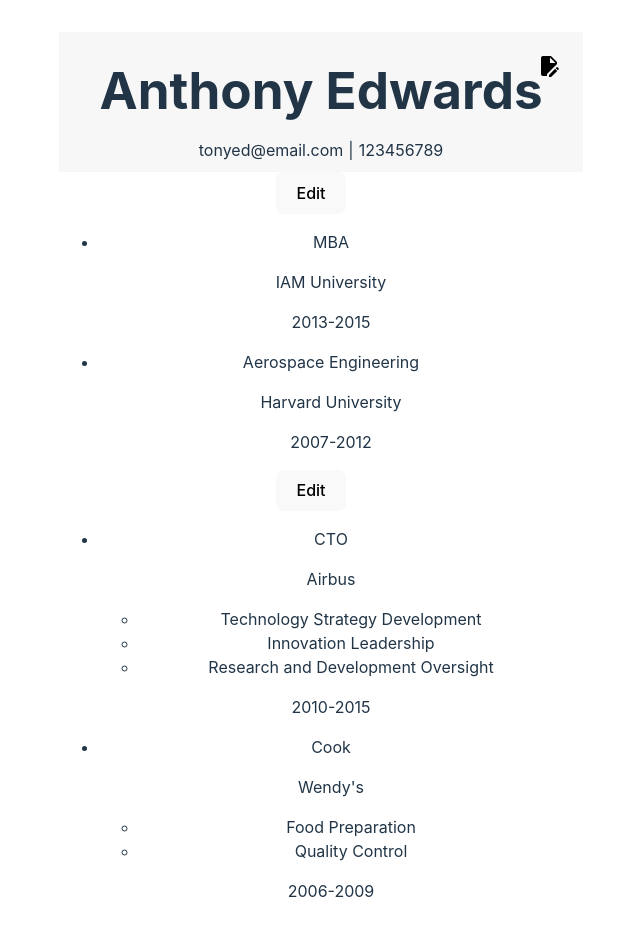
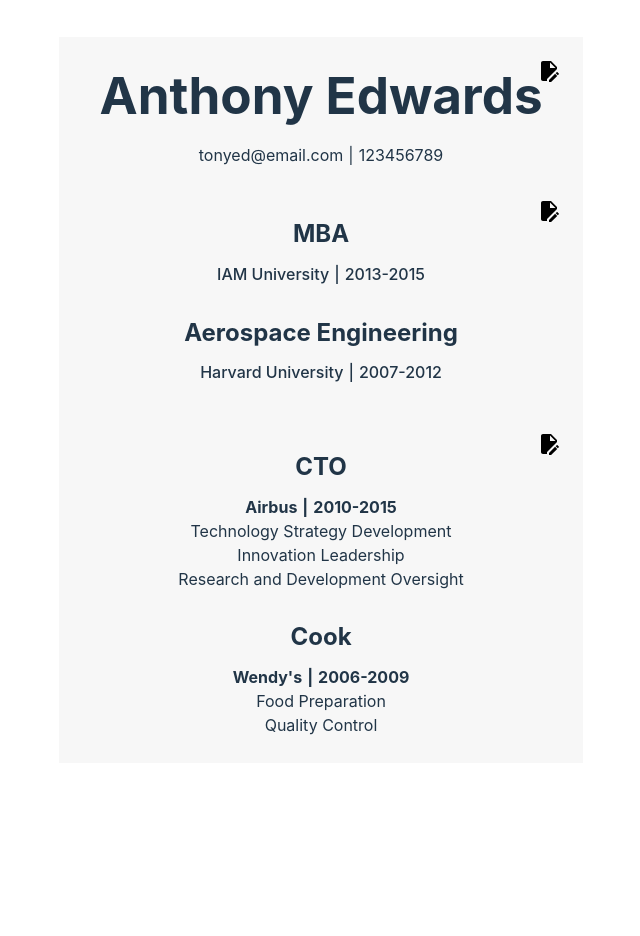
Before and after one commit to ruizterce/cv-editor, a React (Vite) app: page / in a window 1280 px wide. Shown: the top 936 px of the page, without its empty margins (329-969 px from the left). After the commit the page ends 800 px from the top, so only its background shows below. Built offline with nearby package versions, Linux system fonts and the light colour scheme.

Commit message:
Add styles to Education and Experience

```diff
--- a/src/components/Education.jsx
+++ b/src/components/Education.jsx
@@ -1,6 +1,8 @@
 import { useState } from "react";
 import data from "../data/data.js";
+import EditBtn from "./EditBtn.jsx";
 import { v4 as uuidv4 } from "uuid";
+import "../styles/Education.css";
 
 export default function Education() {
   const [education, setEducation] = useState(data.education);
@@ -24,14 +26,16 @@ export default function Education() {
   if (!editMode) {
     return (
       <section className="education">
-        <button onClick={toggleEdit}>Edit</button>
+        <EditBtn editFunction={toggleEdit} />
         <ul>
           {education.map((educationalUnit) => {
             return (
               <li key={educationalUnit.id}>
-                <p>{educationalUnit.title}</p>
-                <p>{educationalUnit.school}</p>
-                <p>{educationalUnit.date}</p>
+                <h2>{educationalUnit.title}</h2>
+                <h4>
+                  <span>{educationalUnit.school}</span>
+                  <span>{educationalUnit.date}</span>
+                </h4>
               </li>
             );
           })}
--- a/src/components/Experience.jsx
+++ b/src/components/Experience.jsx
@@ -1,6 +1,8 @@
 import { useState } from "react";
 import data from "../data/data.js";
 import { v4 as uuidv4 } from "uuid";
+import EditBtn from "./EditBtn.jsx";
+import "../styles/Experience.css";
 
 export default function Experience() {
   const [experience, setExperience] = useState(data.experience);
@@ -98,13 +100,16 @@ export default function Experience() {
   if (!editMode) {
     return (
       <section className="experience">
-        <button onClick={toggleEdit}>Edit</button>
+        <EditBtn editFunction={toggleEdit} />
         <ul>
           {experience.map((experienceUnit) => {
             return (
               <li key={experienceUnit.id}>
-                <p>{experienceUnit.position}</p>
-                <p>{experienceUnit.company}</p>
+                <h2>{experienceUnit.position}</h2>
+                <h4>
+                  <span>{experienceUnit.company}</span>
+                  <span>{experienceUnit.date}</span>
+                </h4>
                 <ul>
                   {experienceUnit.responsibilities.map(
                     (responsibility, index) => {
@@ -112,7 +117,6 @@ export default function Experience() {
                     }
                   )}
                 </ul>
-                <p>{experienceUnit.date}</p>
               </li>
             );
           })}
--- /dev/null
+++ b/src/styles/Education.css
@@ -0,0 +1,29 @@
+section.education {
+    position: relative;
+    width: 100%;
+    padding: 10px;
+    background-color: hsl(0, 0%, 97%);
+
+    ul {
+        padding: 0;
+    }
+
+    li {
+        list-style-type: none;
+    }
+
+    h2 {
+        margin: 1.2em 0 0.4em;
+    }
+
+    h4 {
+        margin: 0;
+        font-weight: 500;
+    }
+
+    span:not(:last-child)::after {
+        content: "|";
+        margin-left: 5px;
+        margin-right: 5px;
+    }
+}
--- /dev/null
+++ b/src/styles/Experience.css
@@ -0,0 +1,28 @@
+section.experience {
+    position: relative;
+    width: 100%;
+    padding: 10px;
+    background-color: hsl(0, 0%, 97%);
+
+    ul {
+        padding: 0;
+    }
+
+    li {
+        list-style-type: none;
+    }
+
+    h2 {
+        margin: 1.2em 0 0.4em;
+    }
+
+    h4 {
+        margin: 0;
+    }
+
+    span:not(:last-child)::after {
+        content: "|";
+        margin-left: 5px;
+        margin-right: 5px;
+    }
+}
```
